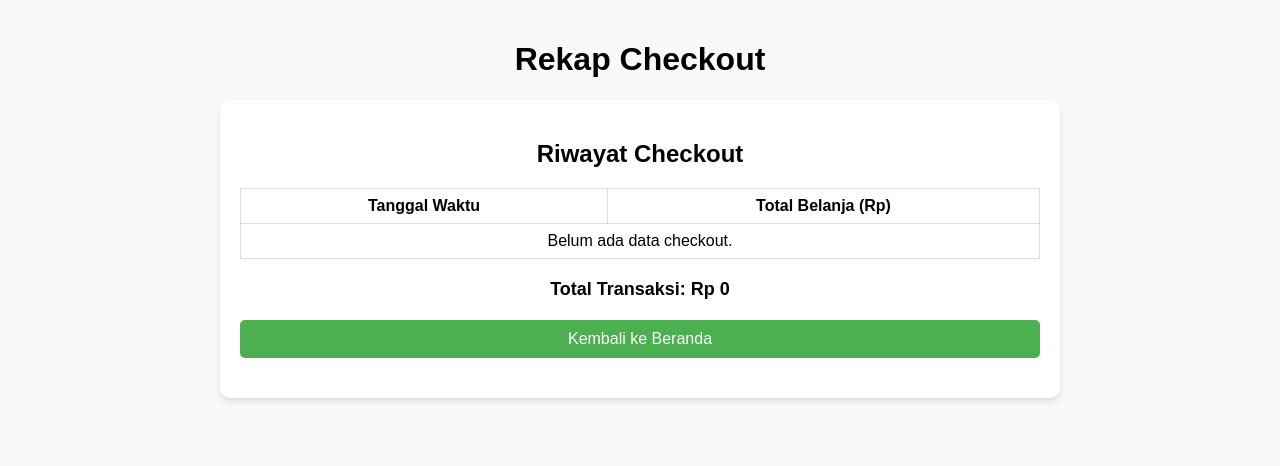
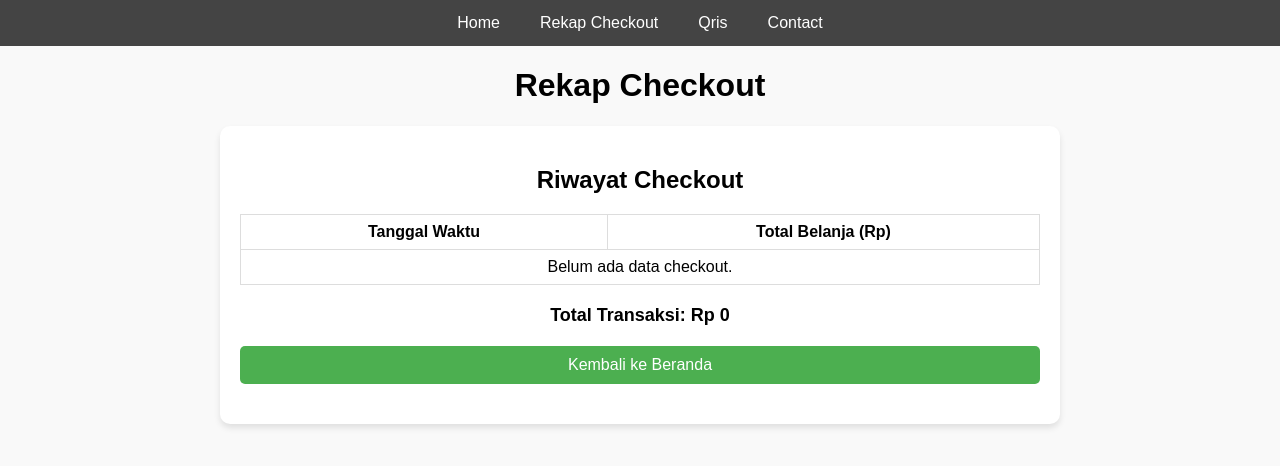
Before and after one commit to MiniGo2126/MinimartAsramaLilyUM, a plain HTML site: page rekap.html in a window 1280 px wide. Drawn offline with Linux system fonts and the light colour scheme.

Commit message:
Add files via upload

```diff
--- a/rekap.html
+++ b/rekap.html
@@ -8,7 +8,7 @@
         body {
             font-family: Arial, sans-serif;
             margin: 0;
-            padding: 20px;
+            padding: 0px;
             background-color: #f9f9f9;
         }
         h1 {
@@ -58,9 +58,29 @@
             margin-top: 20px;
             text-align: center;
         }
+        nav {
+            display: flex;
+            justify-content: center;
+            background-color: #444;
+        }
+        nav a {
+            color: white;
+            padding: 14px 20px;
+            text-decoration: none;
+            text-align: center;
+        }
+        nav a:hover {
+            background-color: #575757;
+        }
     </style>
 </head>
 <body>
+    <nav>
+        <a href="index.html">Home</a>
+        <a href="rekap.html">Rekap Checkout</a>
+        <a href="qris.html">Qris</a>
+        <a href="kontakWA.html">Contact</a>
+    </nav>
     <h1>Rekap Checkout</h1>
     <div class="rekap-container">
         <h2>Riwayat Checkout</h2>
```
Also changed, not shown: index.html (+1 -1 lines).
